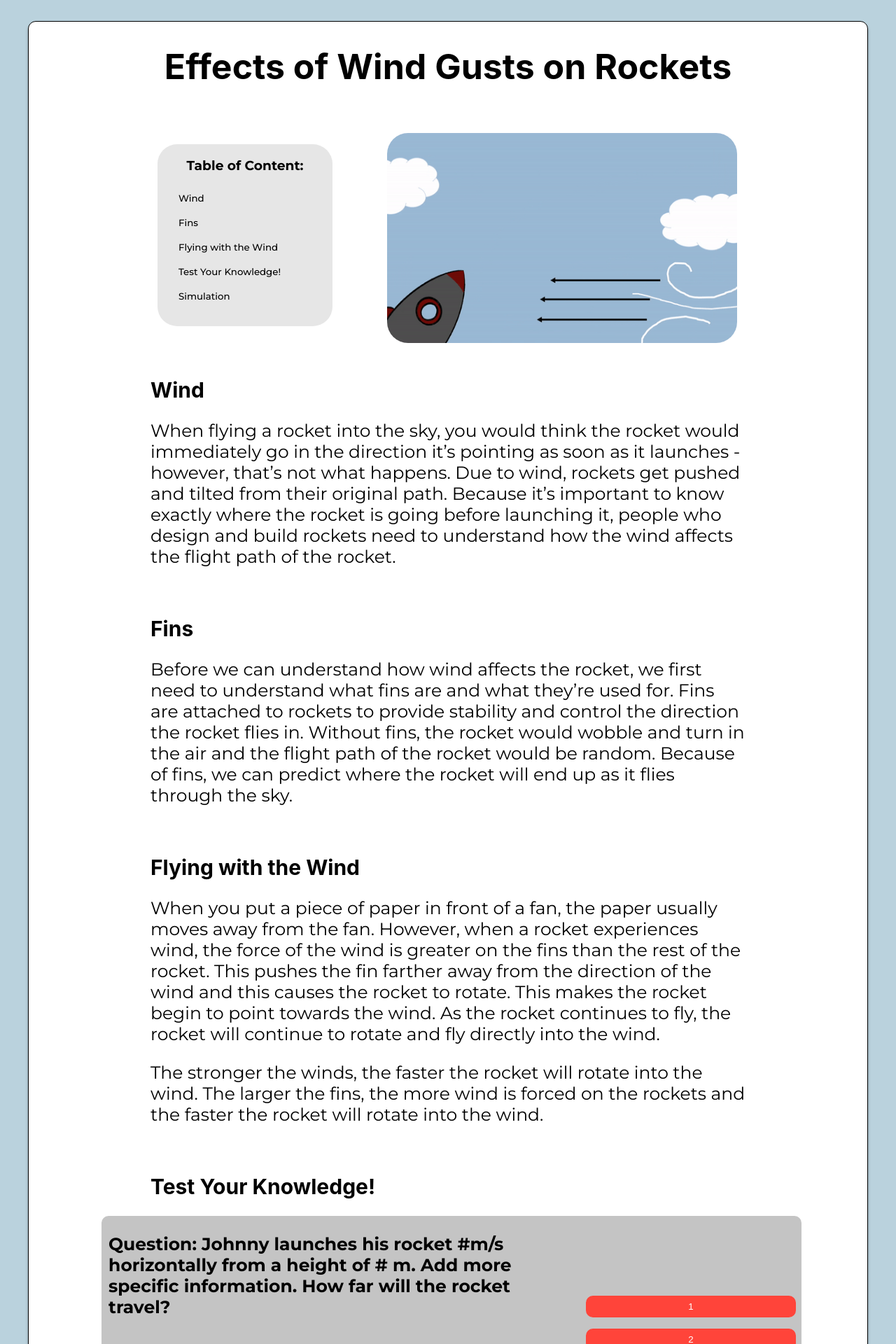
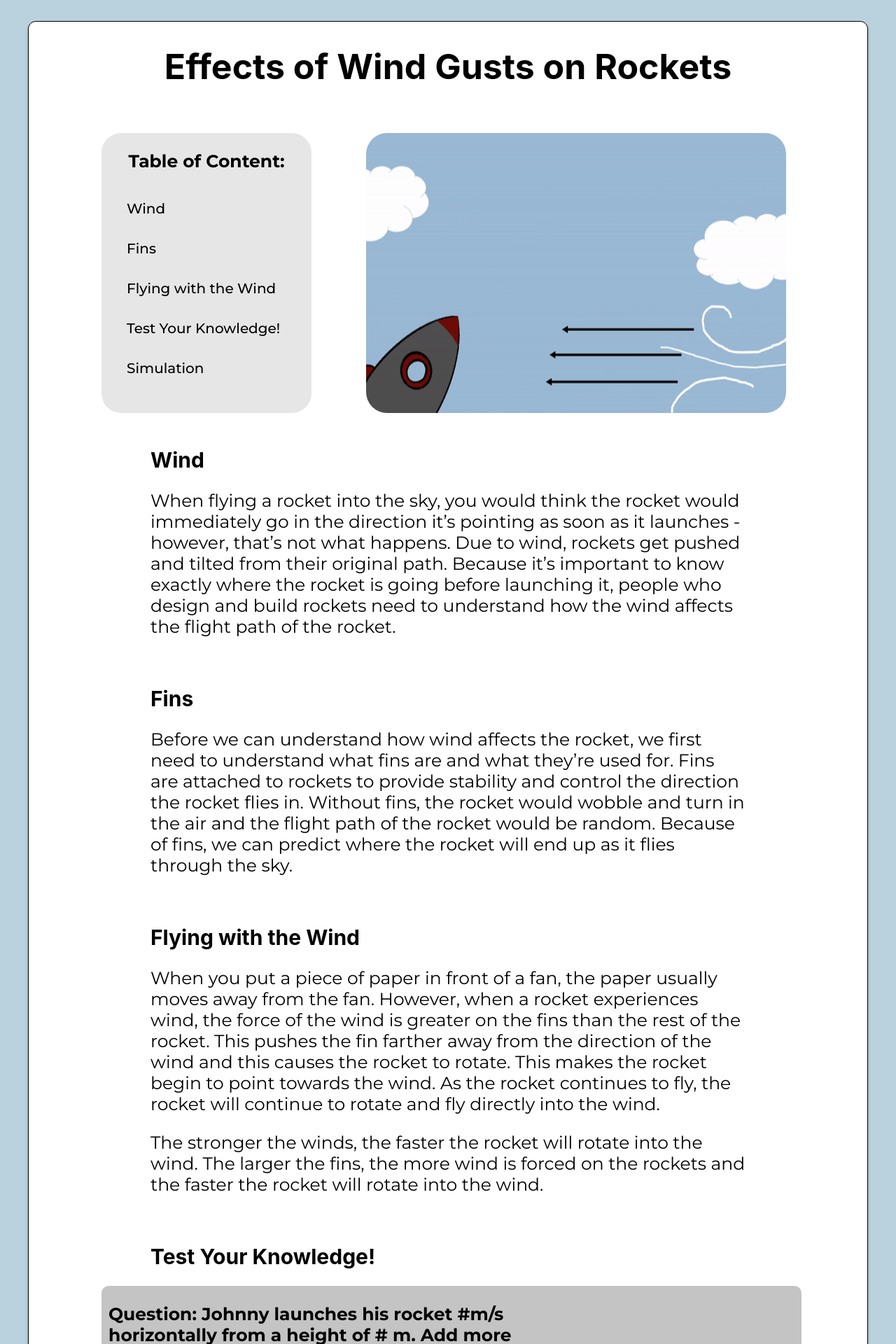
Before and after one commit to autrydev/rocket_react_page, a React (Create React App) app: page / in a window 1280 px wide. Shown: the top 1920 px of the page at 70% size. Built offline with nearby package versions, Linux system fonts and the light colour scheme.

Commit message:
More CSS editing

```diff
--- a/src/App.css
+++ b/src/App.css
@@ -9,7 +9,7 @@ body {
 .container {
   position: center;
   width: 100%;
-  height: 2950px;
+  height: 3050px;
   resize: 'cover';
 
   background: #FFFFFF;
--- a/src/Components/EducationalContent.js
+++ b/src/Components/EducationalContent.js
@@ -40,12 +40,12 @@ function EduContent() {
                 sx={{
                     m: 1,
                     // p: 10,
-                    width: 250,
-                    height: 260,
-                    marginLeft: 20,
+                    width: 300,
+                    height: 400,
+                    marginLeft: 10,
                     borderRadius: 7,
                     bgcolor: '#E6E6E6',
-                    // display: 'flex',
+                    marginTop:-1,
                     float: 'left',
                 }}
             >
@@ -82,6 +82,7 @@ function EduContent() {
                     className="table-list"
                     variant = "text"
                     onClick = {quizScroll}
+
                 >
                     Test Your Knowledge!
                 </button>
@@ -115,8 +116,8 @@ function EduContent() {
             {/* Rocket Graphic */}
             <img src = {rocketwind} className = ".gif"
                 style = {{
-                    width:500,
-                    height:300,
+                    width:600,
+                    height:400,
                     marginLeft:70,
                     marginTop:-8,
                     borderRadius: 30,
--- a/src/Components/Quiz.css
+++ b/src/Components/Quiz.css
@@ -42,24 +42,23 @@
     background-color: #FF443A;
     border-radius: 10px;
     margin: 8px;
-    padding: 3px;
     width: 300px;
-    height: auto;
-    align-items: center;
+    height: 45px;
     border: 5px solid #FF443A;
+    font-family: 'Montserrat', sans-serif;
 }
 .Next-button{
 
     color: white;
     cursor: pointer;
-    background-color: #BAD2DD;
+    background-color: #30394C;
     border-radius: 10px;
     margin: 10px;
     padding: 3px;
     width: 200px;
-    height: 30px;
+    height: 40px;
     align-items: right;
-    border: 5px solid #BAD2DD;
+    border: 5px solid #30394C;
 }
 button.Quiz-buttons:hover{
     background-color: #BAD2DD;
--- a/src/Components/styles.css
+++ b/src/Components/styles.css
@@ -14,21 +14,27 @@
   position: center;
   left: 10;
   text-align: center;
+  font-size: 25px;
 }
 
 .table-list {
   font-family: 'Montserrat', sans-serif;
   font-weight: 500;
-  line-height: 35px;
-  padding: 0;
+  font-size: 20px;
+  line-height: 55px;
+  padding: 4;
   border: none;
   background: none;
   margin-left: 30px;
 }
 
+button.table-buttons:hover{
+  background-color: #FF443A;
+  border: 5px solid       #ffffff;
+}
 .gif {
-  width: 200;
-  height: 100;
+  width: 300;
+  height: 200;
   float: right;
   border-radius: 7;
   display: 'flex';
```
